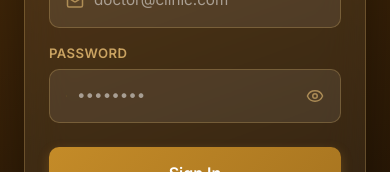
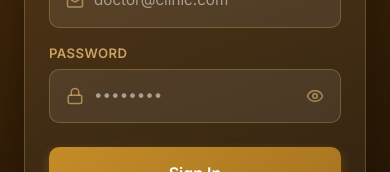
Before and after one commit to BDO0/clinixehr, a React (Vite) app: page /login in a window 390 px wide. Shown: the part 446-618 px from the top of the page. Built offline with nearby package versions, Linux system fonts and the light colour scheme; no server answers.

Commit message:
Fix password eye icon alignment on mobile

```diff
--- a/src/pages/LoginPage.jsx
+++ b/src/pages/LoginPage.jsx
@@ -108,7 +108,7 @@ export default function LoginPage() {
                 onChange={(e) => setEmail(e.target.value)}
                 placeholder="doctor@clinic.com"
                 style={{
-                  flex: 1, border: 'none', outline: 'none',
+                  flex: 1, minWidth: 0, border: 'none', outline: 'none',
                   background: 'none', color: 'white',
                   fontSize: '0.95rem', padding: '0.85rem 0',
                   fontFamily: 'inherit', minHeight: 52,
@@ -137,14 +137,14 @@ export default function LoginPage() {
                 onChange={(e) => setPassword(e.target.value)}
                 placeholder="••••••••"
                 style={{
-                  flex: 1, border: 'none', outline: 'none',
+                  flex: 1, minWidth: 0, border: 'none', outline: 'none',
                   background: 'none', color: 'white',
                   fontSize: '0.95rem', padding: '0.85rem 0',
                   fontFamily: 'inherit', minHeight: 52,
                 }}
                 autoComplete="current-password"
               />
-              <button type="button" onClick={() => setShowPw(!showPw)} style={{ background: 'none', border: 'none', cursor: 'pointer', color: 'rgba(235,193,118,0.6)', display: 'flex', padding: 0 }}>
+              <button type="button" onClick={() => setShowPw(!showPw)} style={{ background: 'none', border: 'none', cursor: 'pointer', color: 'rgba(235,193,118,0.6)', display: 'flex', padding: 0, flexShrink: 0 }}>
                 {showPw ? <EyeOff size={18} /> : <Eye size={18} />}
               </button>
             </div>
```
